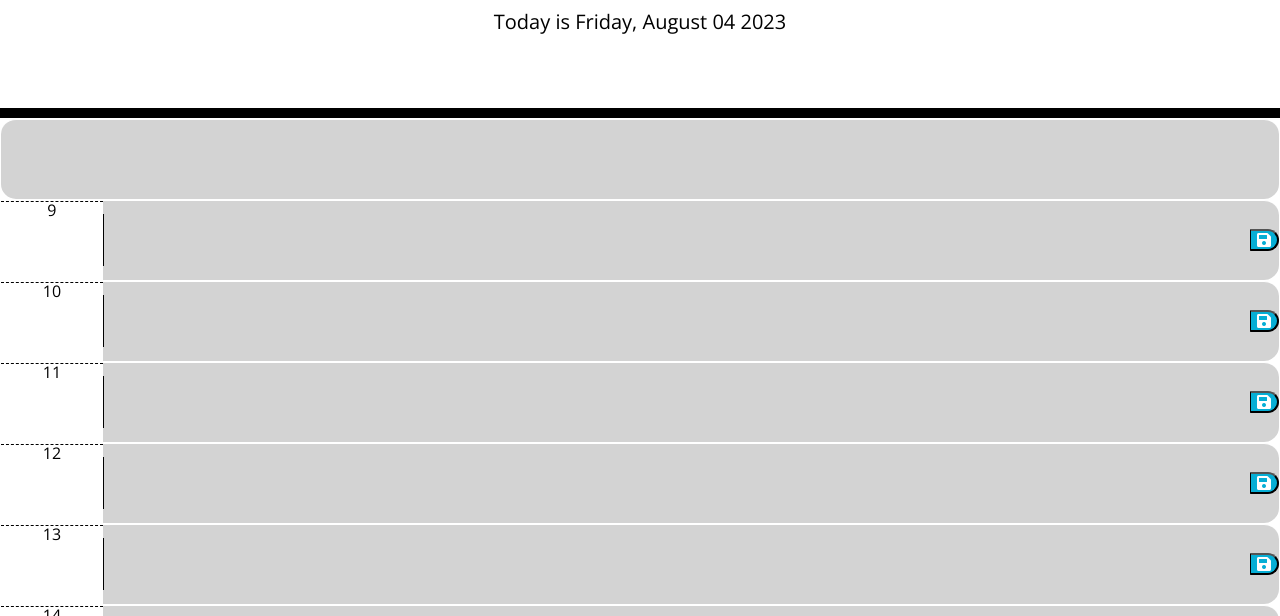
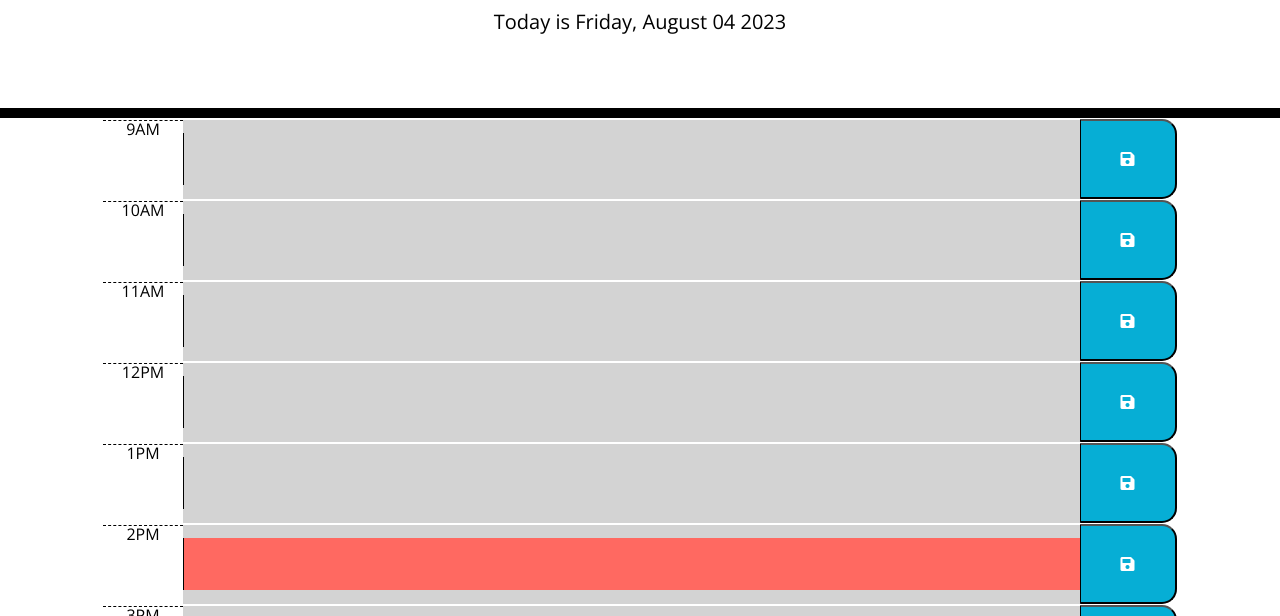
Before and after one commit to huihuihui07/W7-planner-app-lesson, a plain HTML site: page index.html in a window 1280 px wide. Shown: the part 169-785 px from the top of the page. Drawn offline with nearby package versions, Linux system fonts and the light colour scheme.

Commit message:
time blocks modified to function properly

```diff
--- a/index.html
+++ b/index.html
@@ -32,9 +32,7 @@
     </header>
     <div class="time-block-container">
       <!-- Timeblocks go here -->
-      <div class="time-block">
 
-      </div>
     </div>
 
     <script
--- a/scripts.js
+++ b/scripts.js
@@ -11,12 +11,29 @@ $(function () {
     closeTime = 18;
   // Function to generate the time block HTML
   function createTimeBlock(hour) {
-    return `<div class="time-block ">
-      <div class="hour">${hour}</div>
+    if (hour < 12) {
+      return `<div class="time-block ">
+      <div class="hour">${hour}AM</div>
       <textarea id="${hour}" cols="180"></textarea>
       <button class="saveBtn"><i class="fas fa-save"></i></button>
     </div>
     `;
+    } else if (hour > 12) {
+      return `<div class="time-block ">
+    <div class="hour">${hour - 12}PM</div>
+    <textarea id="${hour}" cols="180"></textarea>
+    <button class="saveBtn"><i class="fas fa-save"></i></button>
+  </div>
+  `;
+    } else {
+      //12pm
+      return `<div class="time-block ">
+      <div class="hour">${hour}PM</div>
+      <textarea id="${hour}" cols="180"></textarea>
+      <button class="saveBtn"><i class="fas fa-save"></i></button>
+    </div>
+    `;
+    }
   }
 
   // Function to create time blocks for hours from 9AM to 5PM
@@ -27,10 +44,30 @@ $(function () {
     }
   }
 
-
   createAllTimeBlocks();
 
   //Color-code each timeblock based on past, present, and future when the timeblock is viewed.
+  //create a hypothetical time
+  let timeOffice = dayjs().set("hour", 14).set("minute", 55).set("second", 15);
+
+  // Use the each() method to iterate through all the textarea elements
+  $("textarea").each(function () {
+    // get the time element in each textarea
+    let textareaTime = $(this).attr("id");
+
+    //the color of the past time blocks are grey  ?????
+    if (textareaTime < 14) {
+      $(this).attr("class", "past");
+    }
+    //the color of the current time block is red
+    else if (textareaTime == 14) {
+      $(this).attr("class", "present");
+    }
+    //the color of the future time block is green
+    else {
+      $(this).attr("class", "future");
+    }
+  });
 
   //Allow a user to enter an event when they click a timeblock
 
--- a/style.css
+++ b/style.css
@@ -25,7 +25,11 @@ header {
 .description {
   white-space: pre-wrap;
 }
-
+.time-block-container{
+  width: screen;
+  margin-left: 8%;
+  margin-right: 8%;
+}
 .time-block {
   text-align: center;
   border-radius: 15px;
@@ -74,6 +78,9 @@ header {
   border-bottom-right-radius: 15px;
   background-color: #06aed5;
   color: white;
+  height: 80px;
+  padding-right: 40px;
+  padding-left: 40px;
 }
 
 .saveBtn i:hover {
```
